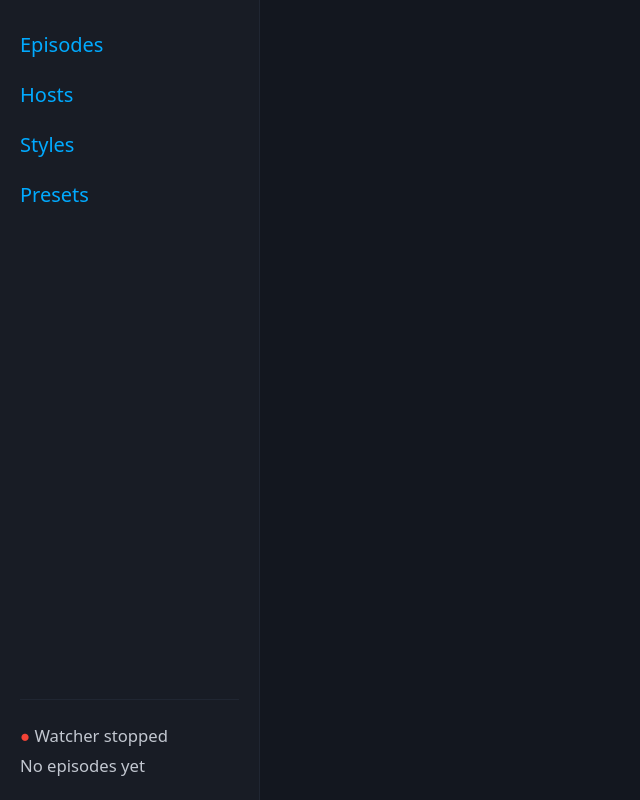
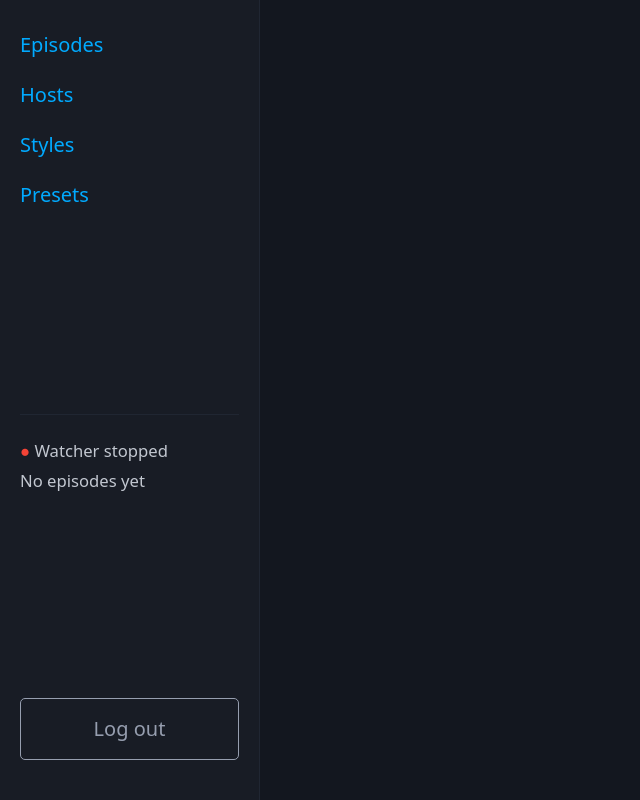
Before and after one commit to Alcidespb24/podcast-workflow, a FastAPI app: template src/backend/web/templates/base.html in a window 1280 px wide. Shown: the whole page, without its empty margins (0-640 px from the left). Run offline with FastAPI, Linux system fonts and the light colour scheme; the template is opened without the code that fills it, so the values that code supplies are empty; parts of the project's set-up code (start-up, migrations or seed data) failed here and were passed over; some libraries are stand-ins or nearby versions.

Commit message:
feat(06-02): add logout button to sidebar with confirmation dialog
- base.html: POST form with confirm() dialog at bottom of sidebar
- test_auth.py: TestSidebarLogout verifies logout form present on dashboard pages
- Full suite: 294/294 passed, zero HTTP Basic Auth references remain

Co-Authored-By: Claude Opus 4.6 <noreply@anthropic.com>

```diff
--- a/src/backend/web/templates/base.html
+++ b/src/backend/web/templates/base.html
@@ -61,6 +61,13 @@
                  hx-swap="innerHTML">
                 {% include "partials/sidebar_status.html" %}
             </div>
+            <form method="post" action="/logout"
+                  onsubmit="return confirm('Are you sure you want to log out?')">
+                <button type="submit" class="outline secondary"
+                        style="width: 100%; margin-top: 0.5rem;">
+                    Log out
+                </button>
+            </form>
         </aside>
         <main id="main-content" class="container">
             {% if content_template %}{% include content_template %}{% else %}{% block content %}{% endblock %}{% endif %}
```
Also changed, not shown: tests/test_auth.py (+12 -0 lines).
